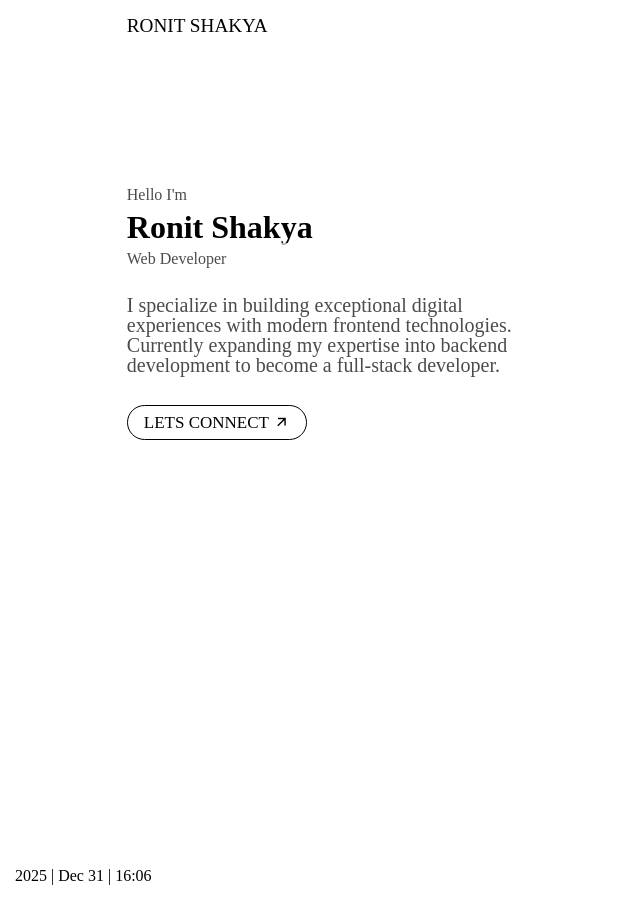
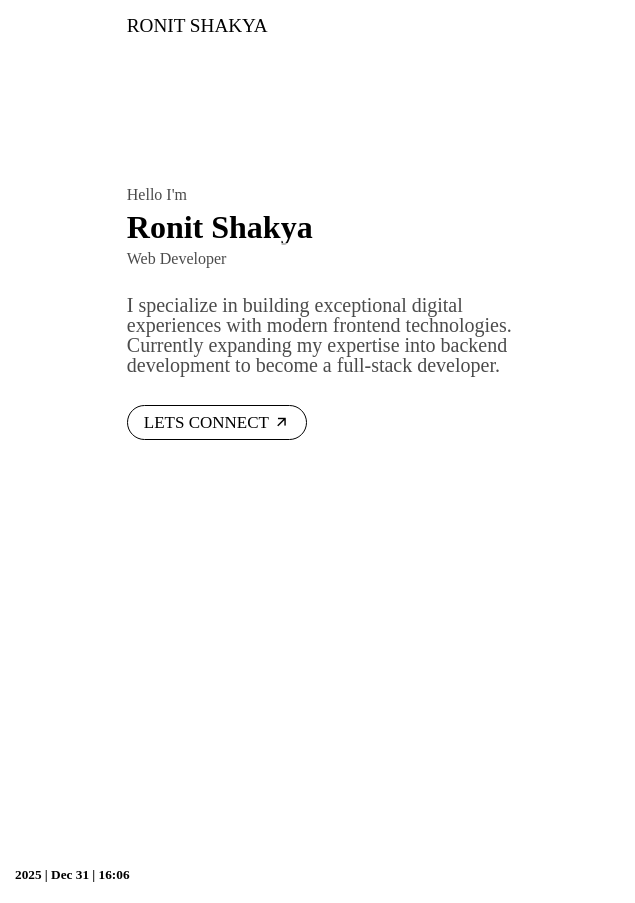
Before and after one commit to ShaKyaaRonit/PersonalWebsite, a plain HTML site: page index.html in a window 1280 px wide. Shown: the full height of the page, 0-635 px from the left. Drawn offline with nearby package versions, Linux system fonts and the light colour scheme.

Commit message:
helo server

```diff
--- a/index.html
+++ b/index.html
@@ -34,7 +34,7 @@
                 </div>
               </div>
                <div class="footer">
-                      <h4></h4>
+                      <h5>Year |Date | Time</h5>
                       <div id="social">
                       <a href="https://www.linkedin.com/in/ronit-shakya-9909b4332/"><i class="ri-linkedin-line"></i></a>
                       <a href="https://github.com/ShaKyaaRonit"><i class="ri-github-line"></i></a>
--- a/javascript/script.js
+++ b/javascript/script.js
@@ -6,7 +6,7 @@
     });
 
 // date ,time and Year yohoo!
-const footerDate = document.querySelector('.footer h4');
+const footerDate = document.querySelector('.footer h5');
 function updateDateTime() {
   const now = new Date();
   const year = now.getFullYear();
```
